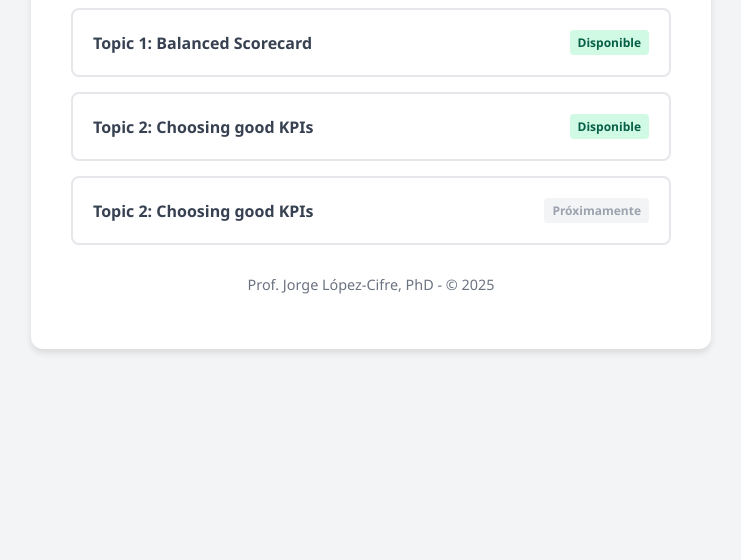
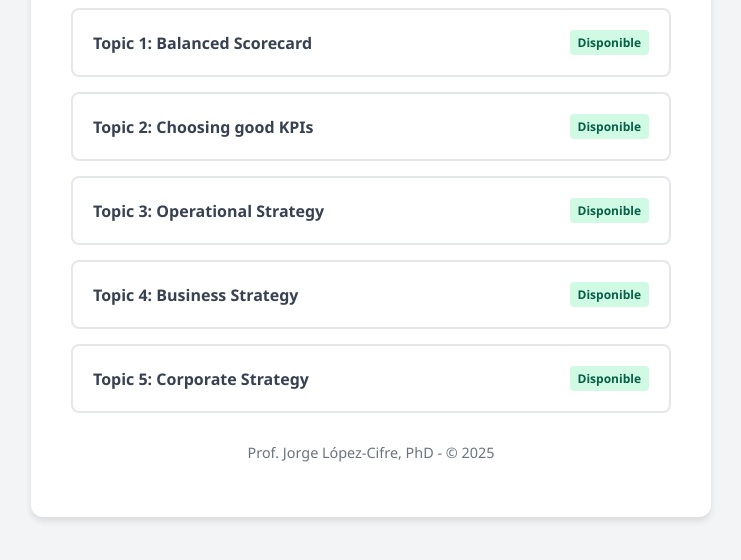
Before and after one commit to jorge4321/Control_Management, a plain HTML site: page index.html in a window 1280 px wide. Shown: the part 166-726 px from the top of the page, without its empty margins (269-1010 px from the left). Drawn offline with Linux system fonts and the light colour scheme.

Commit message:
Update links and statuses in index.html

```diff
--- a/index.html
+++ b/index.html
@@ -85,14 +85,29 @@
                 </a>
             </li>
 
-            <!-- ENLACE 3 (Ejemplo futuro) -->
+            <!-- ENLACE 3 -->
             <li class="link-item">
-                <a href="KPIs.html">
-                    <span>Topic 2: Choosing good KPIs</span>
-                    <span class="status" style="background:#f3f4f6; color:#9ca3af;">Próximamente</span>
+                <a href="Operational_Strategy.html">
+                    <span>Topic 3: Operational Strategy</span>
+                    <span class="status">Disponible</span>
                 </a>
             </li>
 
+            <!-- ENLACE 4  -->
+            <li class="link-item">
+                <a href="Business_Strategy.html">
+                    <span>Topic 4: Business Strategy</span>
+                    <span class="status">Disponible</span>
+                </a>
+            </li>
+
+            <!-- ENLACE 5  -->
+            <li class="link-item">
+                <a href="Corporate_Strategy.html">
+                    <span>Topic 5: Corporate Strategy</span>
+                    <span class="status">Disponible</span>
+                </a>
+            </li>
 
 
         </ul>
```
